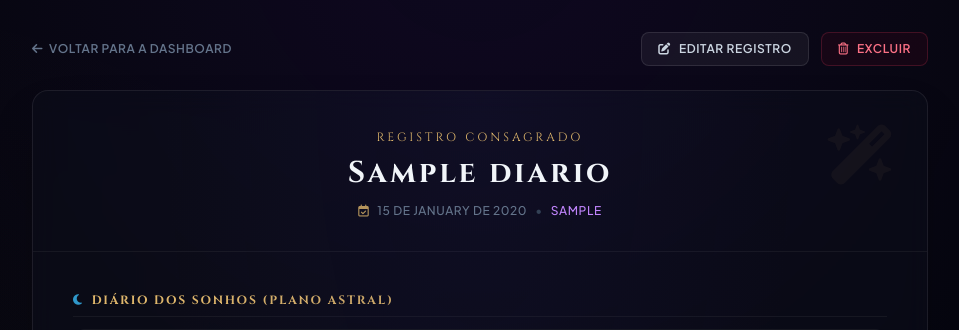
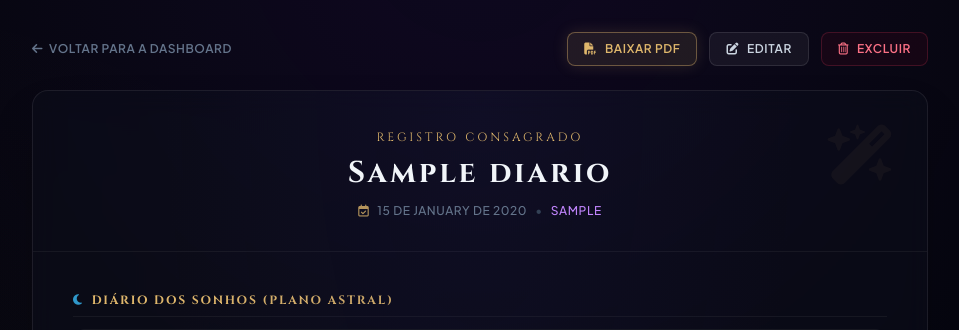
Before and after one commit to baseorixa/awo-ori, a Flask app: page /registro/1 in a window 1280 px wide. Shown: the part 81-411 px from the top of the page, without its empty margins (160-1119 px from the left). Run offline with Flask 3, Linux system fonts and the light colour scheme; the visitor is signed in with stand-in values (Sample User, id 1); tables that the repository leaves empty hold one stand-in row (values such as "Sample post"); some libraries are stand-ins or nearby versions.

Commit message:
Add local PDF download button in single journal view

```diff
--- a/app.py
+++ b/app.py
@@ -6,7 +6,7 @@ from email.mime.multipart import MIMEMultipart
 from email.mime.text import MIMEText
 from email.mime.base import MIMEBase
 from email import encoders
-from flask import Flask, render_template, request, redirect, url_for, flash, session
+from flask import Flask, render_template, request, redirect, url_for, flash, session, send_file
 from dotenv import load_dotenv
 from models import db, RegistroDiario
 from datetime import datetime
@@ -479,6 +479,42 @@ def visualizar_registro(id):
 
     return render_template('visualizar.html', registro=registro)
 
+@app.route('/registro/<int:id>/pdf')
+def download_pdf(id):
+    registro = RegistroDiario.query.get_or_404(id)
+
+    is_admin = is_professor()
+    student_query = request.args.get('aluno', '').strip()
+    user_email = session.get('email')
+
+    # Security Filter: restrict access to admin or the specific student by email
+    has_access = False
+    if is_admin:
+        has_access = True
+    elif user_email and registro.email_aluno and user_email.lower() == registro.email_aluno.lower():
+        has_access = True
+    elif not registro.email_aluno and student_query and student_query.lower() == registro.nome_aluno.lower():
+        # Legacy compatibility fallback
+        has_access = True
+
+    if not has_access:
+        flash('Acesso recusado. Apenas o próprio iniciado ou o professor podem baixar este diário.', 'error')
+        return redirect(url_for('index'))
+
+    try:
+        pdf_bytes = generate_pdf(registro)
+        safe_name = registro.nome_aluno.replace(' ', '_').replace('/', '_')
+        filename = f"Diario_{safe_name}_{registro.data.strftime('%Y%m%d')}.pdf"
+        return send_file(
+            io.BytesIO(pdf_bytes),
+            mimetype='application/pdf',
+            as_attachment=True,
+            download_name=filename
+        )
+    except Exception as e:
+        flash(f'Erro ao gerar o download do PDF: {str(e)}', 'error')
+        return redirect(url_for('visualizar_registro', id=id))
+
 @app.route('/registro/<int:id>/editar', methods=['GET', 'POST'])
 def editar_registro(id):
     if not is_professor():
--- a/templates/visualizar.html
+++ b/templates/visualizar.html
@@ -7,20 +7,25 @@
 
     <!-- Top Action Buttons / Breadcrumbs -->
     <div class="flex items-center justify-between">
-        {% if session.get('logged_in') %}
+        {% if session.get('role') == 'professor' %}
             <a href="{{ url_for('dashboard') }}" class="text-xs font-semibold text-slate-500 hover:text-mystic-gold uppercase tracking-wider flex items-center gap-1.5 transition-colors">
                 <i class="fa-solid fa-arrow-left"></i> Voltar para a Dashboard
             </a>
         {% else %}
-            <a href="{{ url_for('meu_historico', aluno=registro.nome_aluno) }}" class="text-xs font-semibold text-slate-500 hover:text-mystic-gold uppercase tracking-wider flex items-center gap-1.5 transition-colors">
+            <a href="{{ url_for('meu_historico') }}" class="text-xs font-semibold text-slate-500 hover:text-mystic-gold uppercase tracking-wider flex items-center gap-1.5 transition-colors">
                 <i class="fa-solid fa-arrow-left"></i> Voltar para o Meu Histórico
             </a>
         {% endif %}
 
-        {% if session.get('logged_in') %}
         <div class="flex items-center space-x-3">
+            <!-- Download PDF Button (available to all logged in users) -->
+            <a href="{{ url_for('download_pdf', id=registro.id) }}" class="inline-flex items-center px-4 py-2 border border-mystic-gold/40 text-xs font-semibold uppercase tracking-wider rounded-lg text-mystic-gold bg-mystic-gold/10 hover:bg-mystic-gold/20 hover:border-mystic-gold transition-all duration-300 shadow-mystic-glow">
+                <i class="fa-solid fa-file-pdf mr-2"></i>Baixar PDF
+            </a>
+
+            {% if session.get('role') == 'professor' %}
             <a href="{{ url_for('editar_registro', id=registro.id) }}" class="inline-flex items-center px-4 py-2 border border-white/10 text-xs font-semibold uppercase tracking-wider rounded-lg text-slate-300 bg-white/5 hover:bg-white/10 transition-all duration-300">
-                <i class="fa-solid fa-pen-to-square mr-2"></i>Editar Registro
+                <i class="fa-solid fa-pen-to-square mr-2"></i>Editar
             </a>
 
             <form action="{{ url_for('deletar_registro', id=registro.id) }}" method="POST"
@@ -29,8 +34,8 @@
                     <i class="fa-regular fa-trash-can mr-2"></i>Excluir
                 </button>
             </form>
+            {% endif %}
         </div>
-        {% endif %}
     </div>
 
     <!-- Grimoire Sheet Layout -->
```
